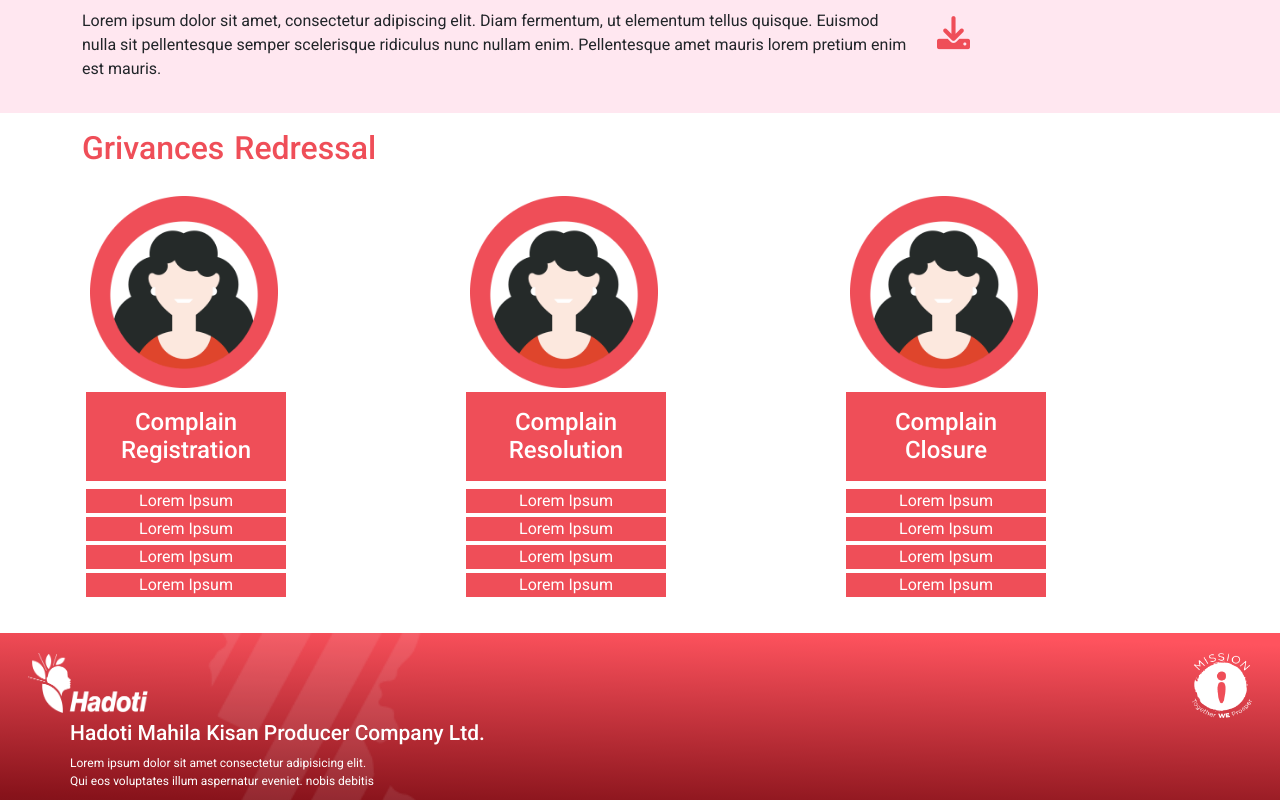
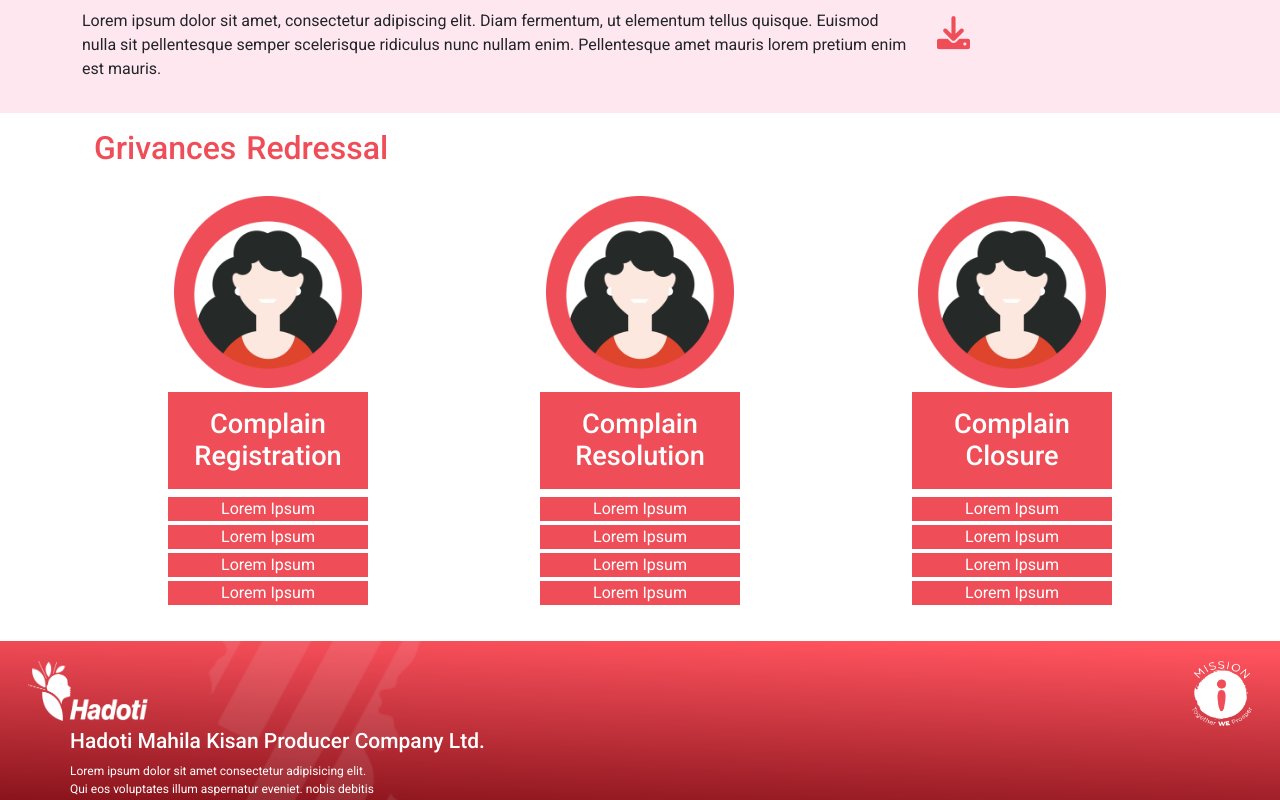
Before and after one commit to nikkuashit/fdvrc-hadoti-frontend, an Angular app: page /member in a window 1280 px wide. Shown: the part 980-1780 px from the top of the page. Built offline with nearby package versions, Linux system fonts and the light colour scheme.

Commit message:
menu/logo/size

```diff
--- a/src/app/views/share/contact-us/contact-us.component.html
+++ b/src/app/views/share/contact-us/contact-us.component.html
@@ -55,11 +55,11 @@
             <form action="">
                 <div class="mb-3">
                     <label for="exampleInputPassword1" class="form-label">Full Name</label>
-                    <input type="text" class="form-control" id="exampleInputPassword1" required>
+                    <input type="text" class="form-control" id="exampleInputPassword1" name="text" ngModule required>
                 </div>
                 <div class="mb-1">
                     <label for="exampleInputEmail1" class="form-label">Email address</label>
-                    <input type="email" class="form-control" id="exampleInputEmail1" required
+                    <input type="email" class="form-control" id="exampleInputEmail1" name="email" ngModule required
                         aria-describedby="emailHelp">
                     <div id="emailHelp" class="form-text">We'll never share your email with anyone else.</div>
                 </div>
--- a/src/app/views/share/footer/footer.component.scss
+++ b/src/app/views/share/footer/footer.component.scss
@@ -120,6 +120,6 @@ p {
 		margin-left: 0px;
 	}
 	.footer-widget {
-		margin-left: 200px;
+		margin-left: 150px;
 	}
 }
--- a/src/app/views/share/header/header.component.html
+++ b/src/app/views/share/header/header.component.html
@@ -2,7 +2,7 @@
     <div class="container mt-1 theme-color-header-text mb-3">
 
         <div class="row">
-            <h1 class="nav justify-content-center header-text"> Hadoti Mahila Kisan Producer Company Ltd.
+            <h1 class="nav justify-content-center header-text ms-4"> Hadoti Mahila Kisan Producer Company Ltd.
             </h1>
             <a class="navbar-brand" [routerLink]="['/']"><img class="b_logo1" src="/assets/brand_logo/HADOTI LOGO.png"
                     alt=""></a>
@@ -17,7 +17,7 @@
 
 
             <div class="collapse navbar-collapse" id="navbarSupportedContent">
-                <ul class="navbar-nav mx-auto mb-2 mb-lg-0">
+                <ul class="navbar-nav mx-auto mt-1">
                     <li class="nav-item">
                         <a class="nav-link" aria-current="page" [routerLink]="['/']" routerLinkActive="active">Home</a>
                     </li>
--- a/src/app/views/share/header/header.component.scss
+++ b/src/app/views/share/header/header.component.scss
@@ -1,10 +1,6 @@
-h1 {
-	margin-left: 30px;
-}
-
 .navbar-brand .b_logo1 {
-	height: 65px;
-	width: 170px;
+	height: 65px !important;
+	width: 170px !important;
 	margin-top: -50px;
 }
 .b_logo2 {
@@ -14,7 +10,6 @@ h1 {
 }
 a {
 	text-decoration: none;
-	color: black;
 	font-weight: 500;
 	transition: all 0.5s;
 	text-decoration: none;
@@ -27,14 +22,18 @@ ul {
 }
 .navbar-expand-lg .navbar-nav .nav-link {
 	padding: 0rem 1.6rem;
-	font-size: 16px;
+	font-size: 1.025rem !important;
 	position: relative;
 	text-transform: uppercase;
 	text-align: center;
 	margin-top: -40px;
+	color: black;
+}
+.navbar-expand-lg .navbar-nav .nav-link:hover {
+	color: #ef4e58;
 }
 .navbar-nav {
-	margin-left: -155px;
+	margin-left: -115px;
 }
 
 .navbar-toggler {
@@ -109,19 +108,19 @@ ul {
 
 @media (max-width: 768px) {
 	.navbar-toggler {
-		margin-left: 450px;
+		margin-left: 650px;
 	}
 	.navbar-expand-lg .navbar-nav .nav-link {
-		margin-left: 200px;
+		margin-left: 300px;
 	}
 }
 
 @media (max-width: 576px) {
 	.navbar-toggler {
-		margin-left: 400px;
+		margin-left: 300px;
 	}
-	.navbar-brand .b_logo1 {
-		margin-left: 20px;
+	.navbar-expand-lg .navbar-nav .nav-link {
+		margin-left: 140px;
 	}
 }
 
--- a/src/app/views/share/member/member.component.html
+++ b/src/app/views/share/member/member.component.html
@@ -122,79 +122,79 @@
 </div>
 
 <!-- bottom -->
-<div class="container mb-3">
-    <div class="row">
+<div class="container mx-auto mb-3">
+    <div class="row  mx-auto">
         <h1 class="header-text">Grivances Redressal</h1>
 
-        <div class="col-lg-4 col-md-6 col-sm-12 mx-auto p-3">
+        <div class="col-lg-4 col-md-6 col-sm-12 text-center p-3">
             <img src="/assets/member/grivances.png" class="img-thumbnail"
                 style="background-color: transparent;border: none; height: 200px;" alt="Responsive image">
             <div class="box">
                 <a href="">
-                    <h3 class="text-center subtitle-text p-3">Complain
+                    <h3 class="text-center subtitle-text p-3 mx-auto">Complain
                         Registration</h3>
                 </a>
                 <ol class="list-group text-center">
                     <a href="">
-                        <li class="sm-box mb-1">Lorem Ipsum</li>
+                        <li class="sm-box mb-1 mx-auto">Lorem Ipsum</li>
                     </a>
                     <a href="">
-                        <li class="sm-box mb-1">Lorem Ipsum</li>
+                        <li class="sm-box mb-1 mx-auto">Lorem Ipsum</li>
                     </a>
                     <a href="">
-                        <li class="sm-box mb-1">Lorem Ipsum</li>
+                        <li class="sm-box mb-1 mx-auto">Lorem Ipsum</li>
                     </a>
                     <a href="">
-                        <li class="sm-box mb-1">Lorem Ipsum</li>
+                        <li class="sm-box mb-1 mx-auto">Lorem Ipsum</li>
                     </a>
                 </ol>
 
             </div>
         </div>
-        <div class="col-lg-4  col-md-6 col-sm-12 mx-auto p-3">
+        <div class="col-lg-4  col-md-6 col-sm-12 text-center p-3">
             <img src="/assets/member/grivances.png" class="img-thumbnail"
                 style="background-color: transparent;border: none;height: 200px;" alt="Responsive image">
             <div class="box">
                 <a href="">
-                    <h3 class="text-center subtitle-text p-3">Complain
+                    <h3 class="text-center subtitle-text p-3 mx-auto">Complain
                         Resolution</h3>
                 </a>
                 <ol class="list-group text-center">
                     <a href="">
-                        <li class="sm-box mb-1">Lorem Ipsum</li>
+                        <li class="sm-box mb-1 mx-auto">Lorem Ipsum</li>
                     </a>
                     <a href="">
-                        <li class="sm-box mb-1">Lorem Ipsum</li>
+                        <li class="sm-box mb-1 mx-auto">Lorem Ipsum</li>
                     </a>
                     <a href="">
-                        <li class="sm-box mb-1">Lorem Ipsum</li>
+                        <li class="sm-box mb-1 mx-auto">Lorem Ipsum</li>
                     </a>
                     <a href="">
-                        <li class="sm-box mb-1">Lorem Ipsum</li>
+                        <li class="sm-box mb-1 mx-auto">Lorem Ipsum</li>
                     </a>
                 </ol>
             </div>
         </div>
-        <div class="col-lg-4 col-md-6 col-sm-12  mx-auto p-3">
+        <div class="col-lg-4 col-md-6 col-sm-12 text-center p-3">
             <img src="/assets/member/grivances.png" class="img-thumbnail"
                 style="background-color: transparent;border: none;height: 200px;" alt="Responsive image">
             <div class="box">
                 <a href="">
-                    <h3 class="text-center subtitle-text p-3">Complain
+                    <h3 class="text-center subtitle-text p-3 mx-auto">Complain
                         Closure</h3>
                 </a>
                 <ol class="list-group text-center">
                     <a href="">
-                        <li class="sm-box mb-1">Lorem Ipsum</li>
+                        <li class="sm-box mb-1 mx-auto">Lorem Ipsum</li>
                     </a>
                     <a href="">
-                        <li class="sm-box mb-1">Lorem Ipsum</li>
+                        <li class="sm-box mb-1 mx-auto">Lorem Ipsum</li>
                     </a>
                     <a href="">
-                        <li class="sm-box mb-1">Lorem Ipsum</li>
+                        <li class="sm-box mb-1 mx-auto">Lorem Ipsum</li>
                     </a>
                     <a href="">
-                        <li class="sm-box mb-1">Lorem Ipsum</li>
+                        <li class="sm-box mb-1 mx-auto">Lorem Ipsum</li>
                     </a>
                 </ol>
             </div>
--- a/src/styles.scss
+++ b/src/styles.scss
@@ -40,7 +40,7 @@ body {
 }
 .subtitle-text {
 	color: #ef4e58;
-	font-size: 1.5rem !important;
+	font-size: 1.7rem !important;
 	text-transform: capitalize;
 }
 
```
Also changed, not shown: 1 other file (tests, documents, lock files or other folders).
